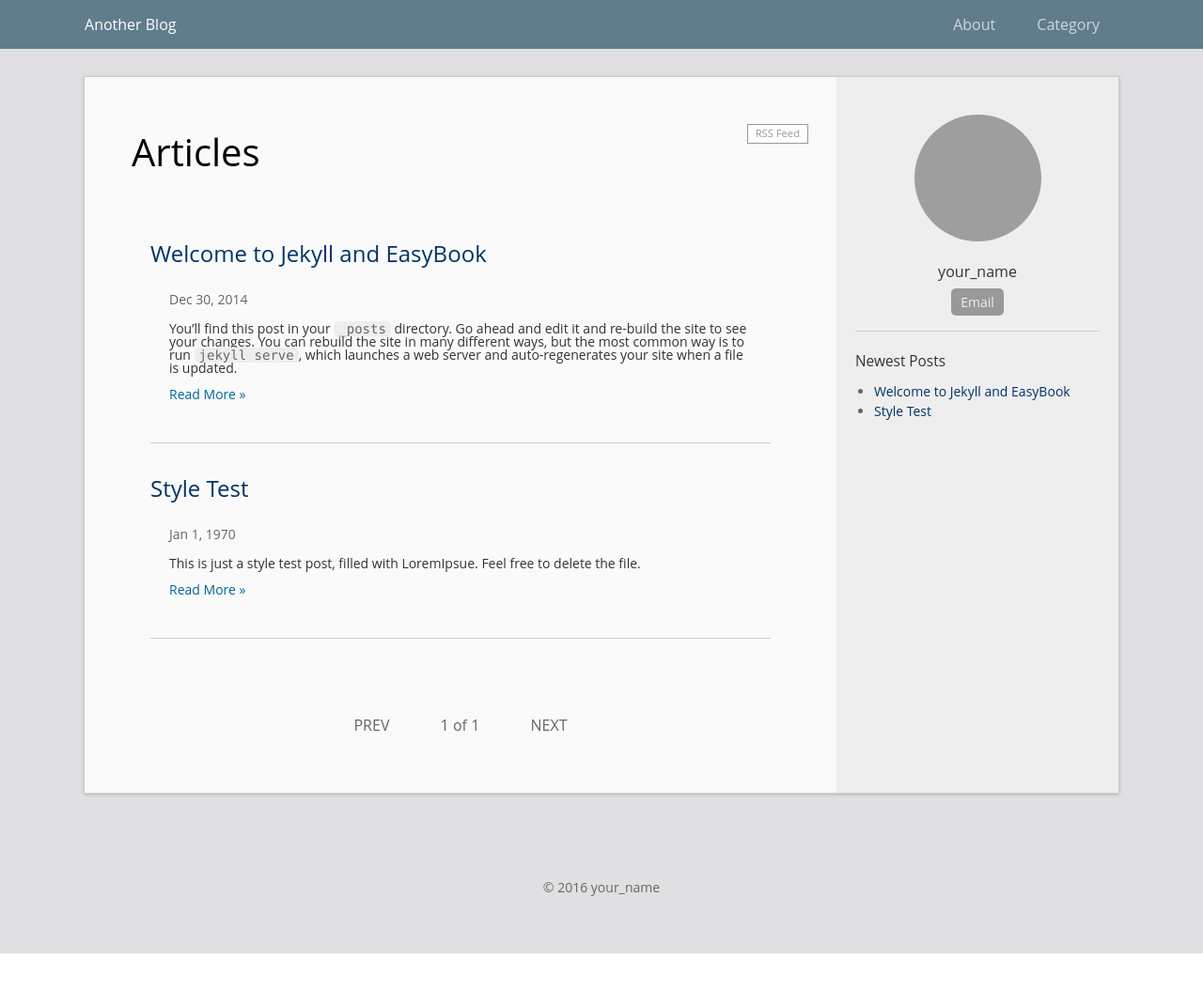
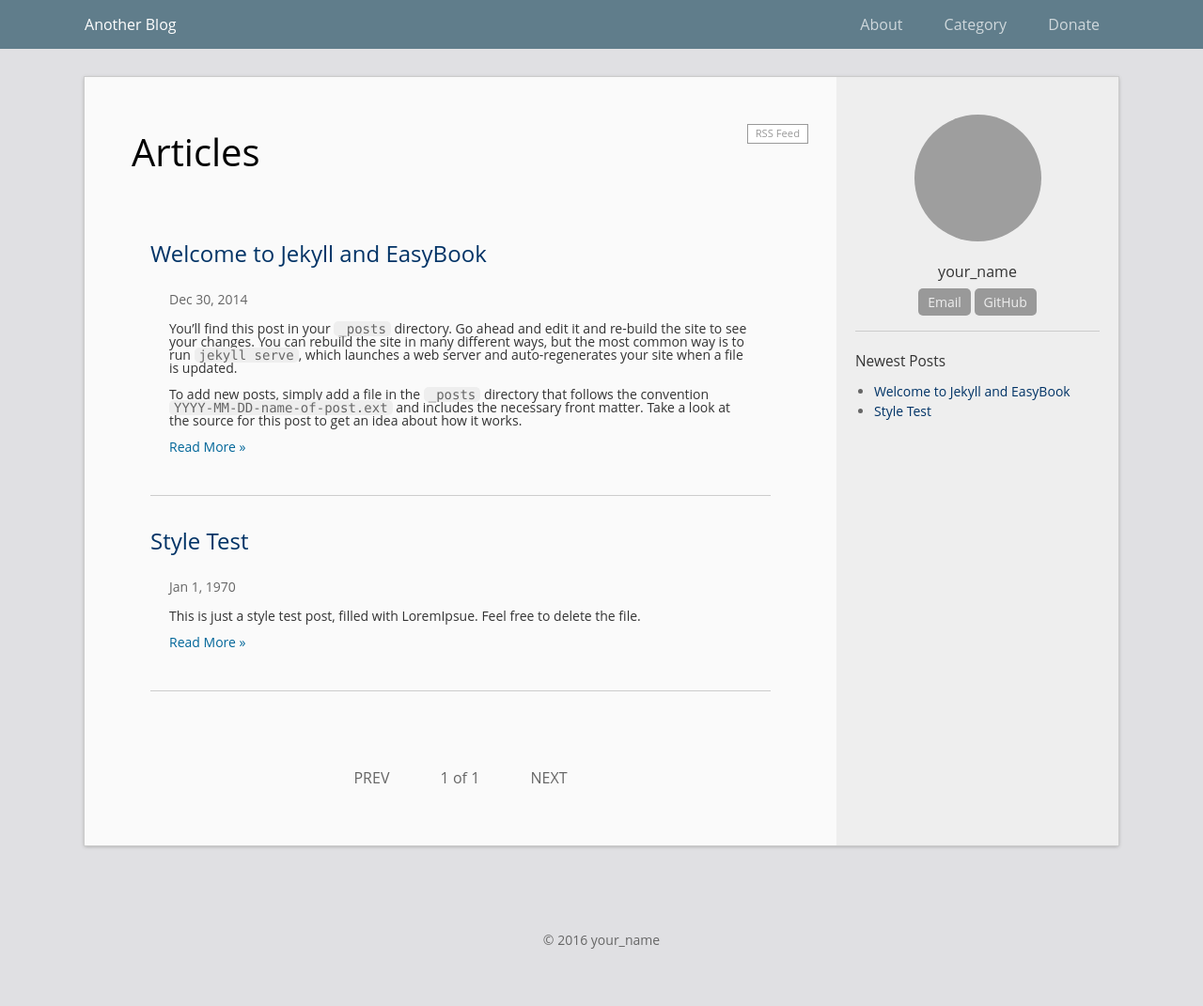
Before and after one commit to laobubu/jekyll-theme-EasyBook, a Jekyll site: the page built from index.html, in a window 1280 px wide. Shown: the whole page at 94% size. Built offline with Jekyll 4.4.1, drawn with Linux system fonts in a browser that asks for light colours; the list of posts is cut into pages by our own code; before the commit the page ends 1015 px from its top, so only the background shows below that; grey boxes are pictures that could not be loaded.

Commit message:
Configure excerpt_separator and profile/header links in _config.yml

```diff
--- a/_config.yml
+++ b/_config.yml
@@ -13,11 +13,23 @@ avatar: "//www.gravatar.com/avatar/your_email_md5?d=mm&s=135"
 profile: One sentence introducing yourself.
 #twitter_username: twitter_username
 #github_username:  github_username
+profile_links:
+  Email: "mailto:your_email@example.com"
+  GitHub: "https://github.com/laobubu/jekyll-theme-EasyBook"
+  # You can add more profile links above, or edit _includes/sidebar.html
 
 # Comment Service (Disqus or 多说)
 #  choose one and un-comment the line to active it
 #disqus_shortname: xxx   # get one: https://disqus.com/admin/signup/
 #duoshuo_shortname: xxx  # get one: http://duoshuo.com/create-site/
+
+excerpt_separator: <!--more-->
+
+header:
+  links:             # Links on the header. Link to in-site page with a slash as prefix
+    About: /about/
+    Category: /category/
+    Donate: https://laobubu.net/donate.html
 
 permalink: /archivers/:title
 plugins:
--- a/_includes/header.html
+++ b/_includes/header.html
@@ -2,10 +2,9 @@
   <div class="wrapper">
     <a class="site-title" href="{{ site.baseurl }}/">{{ site.title }}</a>
     <nav class="site-nav">
-      {% for page in site.pages %}
-        {% if page.title and page.public %}
-        <a class="page-link" href="{{ page.url | prepend: site.baseurl }}">{{ page.title }}</a>
-        {% endif %}
+      {% for link in site.header.links %}{% assign url = link[1] %}
+        {% assign urlchk = url | split: "/" %}{% if urlchk[0] == '' and urlchk[1] != '' %}{% assign uprefix = site.baseurl %}{% else %}{% assign uprefix = ''%}{% endif %}
+        <a class="page-link" href="{{ url | prepend: uprefix }}">{{ link[0] }}</a>
       {% endfor %}
     </nav>
   </div>
--- a/_includes/sidebar.html
+++ b/_includes/sidebar.html
@@ -9,9 +9,9 @@
     {% if site.twitter_username %}
     <a href="https://twitter.com/{{ site.twitter_username }}">Twitter</a>
     {% endif %}
-    {% if site.email %}
-    <a href="mailto:{{ site.email }}">Email</a>
-    {% endif %}
+    {% for link in site.profile_links %}
+    <a href="{{ link | last }}">{{ link | first }}</a>
+    {% endfor %}
   </p>
 </div>
 
--- a/_posts/2014-12-30-welcome-to-jekyll.markdown
+++ b/_posts/2014-12-30-welcome-to-jekyll.markdown
@@ -9,6 +9,8 @@ permalink: /archivers/hello
 You’ll find this post in your `_posts` directory. Go ahead and edit it and re-build the site to see your changes. You can rebuild the site in many different ways, but the most common way is to run `jekyll serve`, which launches a web server and auto-regenerates your site when a file is updated.
 
 To add new posts, simply add a file in the `_posts` directory that follows the convention `YYYY-MM-DD-name-of-post.ext` and includes the necessary front matter. Take a look at the source for this post to get an idea about how it works.
+
+<!--more-->
 
 GitHub Flavored Markdown is supported.
 
--- a/index.html
+++ b/index.html
@@ -16,7 +16,9 @@ layout: default
         <div class="post-meta">{{ post.date | date: "%b %-d, %Y" }}</div>
 
         <div class="post-excerpt">
-          {{ post.excerpt }}
+          {%   if post.content contains site.excerpt_separator or post.content != post.excerpt %}{{ post.excerpt }}
+          {%   else %}{{ post.content | lstrip | split: "
+" | first }}{% endif %}
           <p>
             <a class="post-link" href="{{ post.url | prepend: site.baseurl }}">Read More &raquo;</a>
           </p>
```
